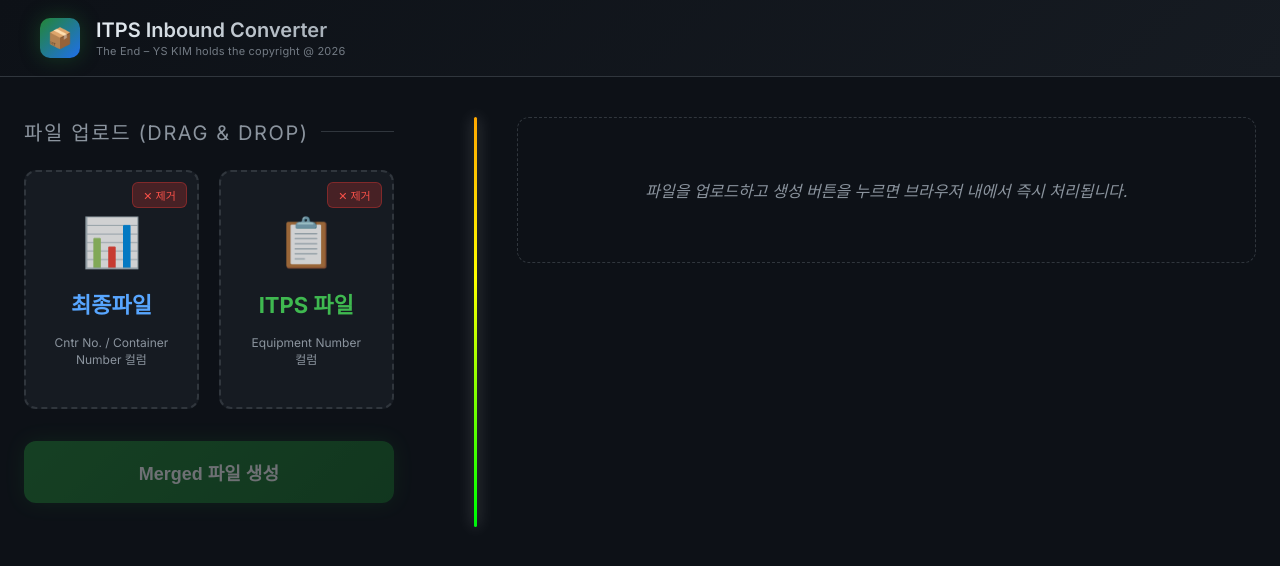
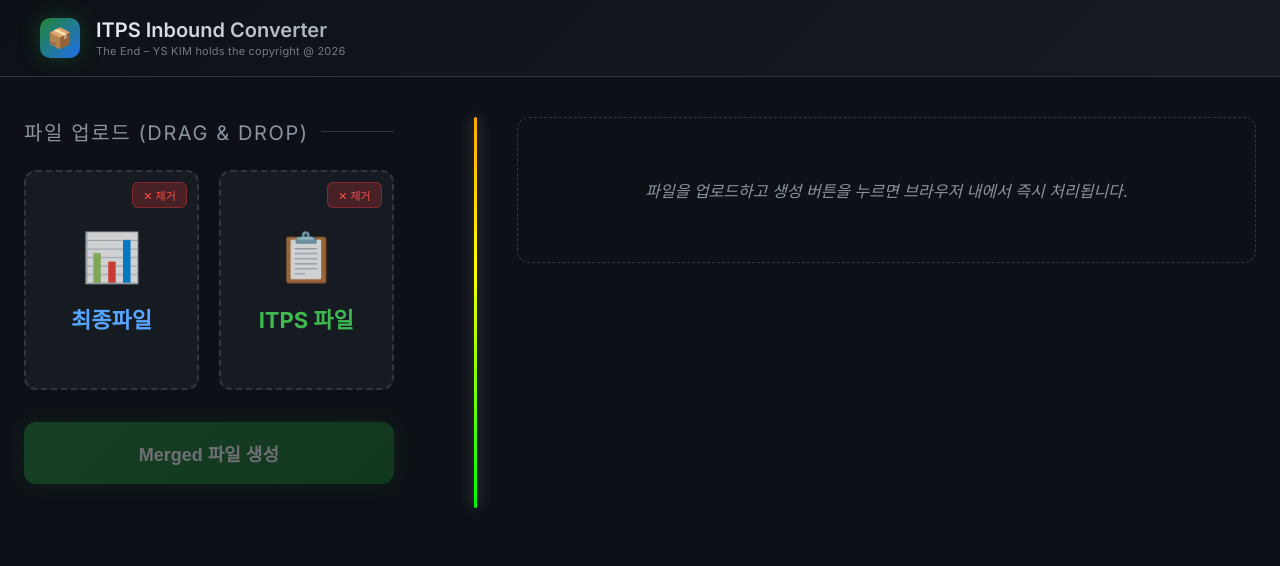
Before and after one commit to yskim032/ITPS_INBOUND, a plain HTML site: page index.html in a window 1280 px wide. Drawn offline with Linux system fonts and the light colour scheme.

Commit message:
style: remove column hint text from upload zones

```diff
--- a/index.html
+++ b/index.html
@@ -529,7 +529,7 @@
           <button class="clear-btn" id="clear-tsteam" onclick="clearFile('tsteam',event)">✕ 제거</button>
           <div class="drop-icon">📊</div>
           <span class="drop-label">최종파일</span>
-          <span class="drop-hint">Cntr No. / Container Number 컬럼</span>
+
           <div class="drop-filename" id="name-tsteam"></div>
           <input type="file" id="file-tsteam" accept=".xlsx,.xls" onchange="onFileInput('tsteam',this)" />
         </div>
@@ -540,7 +540,7 @@
           <button class="clear-btn" id="clear-itps" onclick="clearFile('itps',event)">✕ 제거</button>
           <div class="drop-icon">📋</div>
           <span class="drop-label">ITPS 파일</span>
-          <span class="drop-hint">Equipment Number 컬럼</span>
+
           <div class="drop-filename" id="name-itps"></div>
           <input type="file" id="file-itps" accept=".xlsx,.xls" onchange="onFileInput('itps',this)" />
         </div>
```
